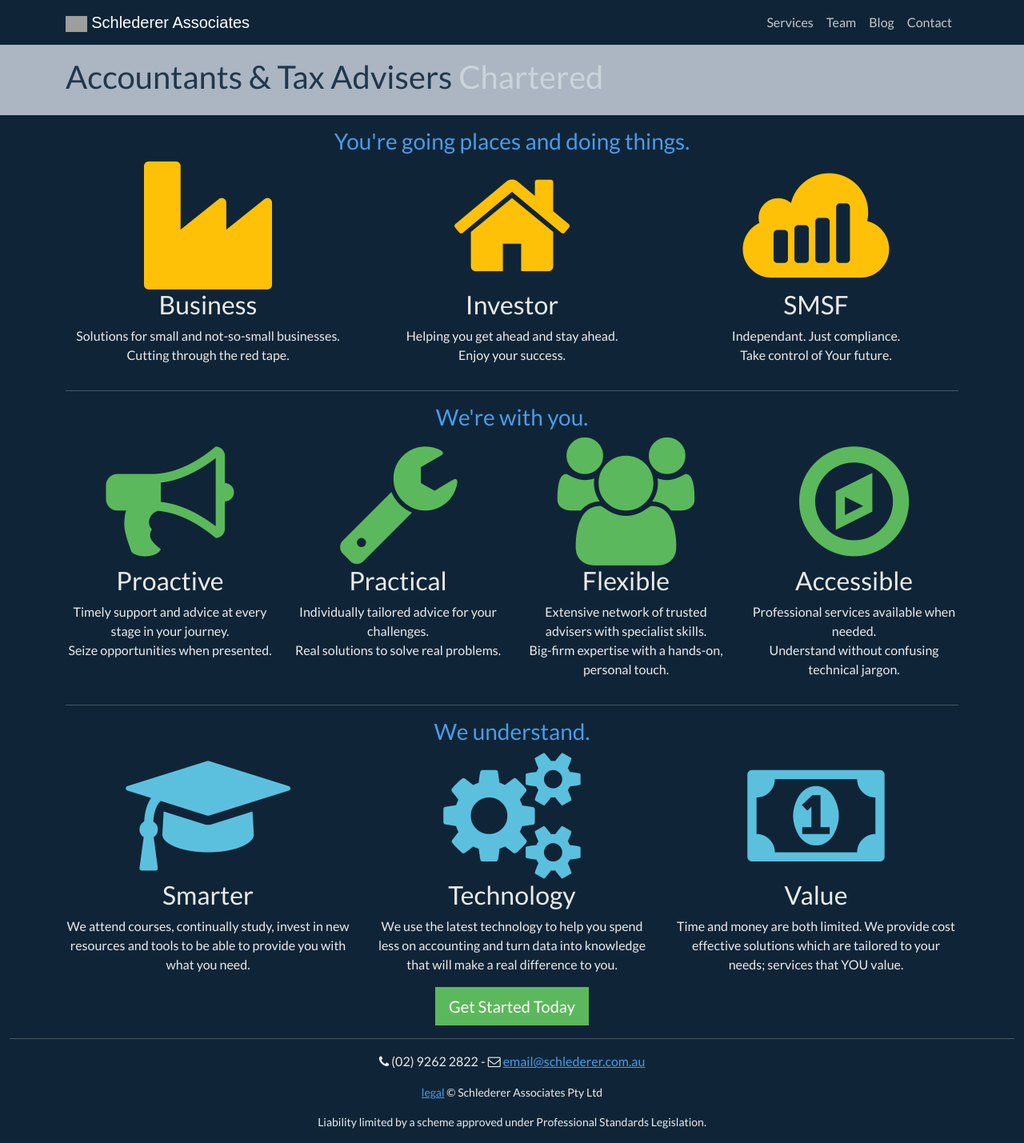
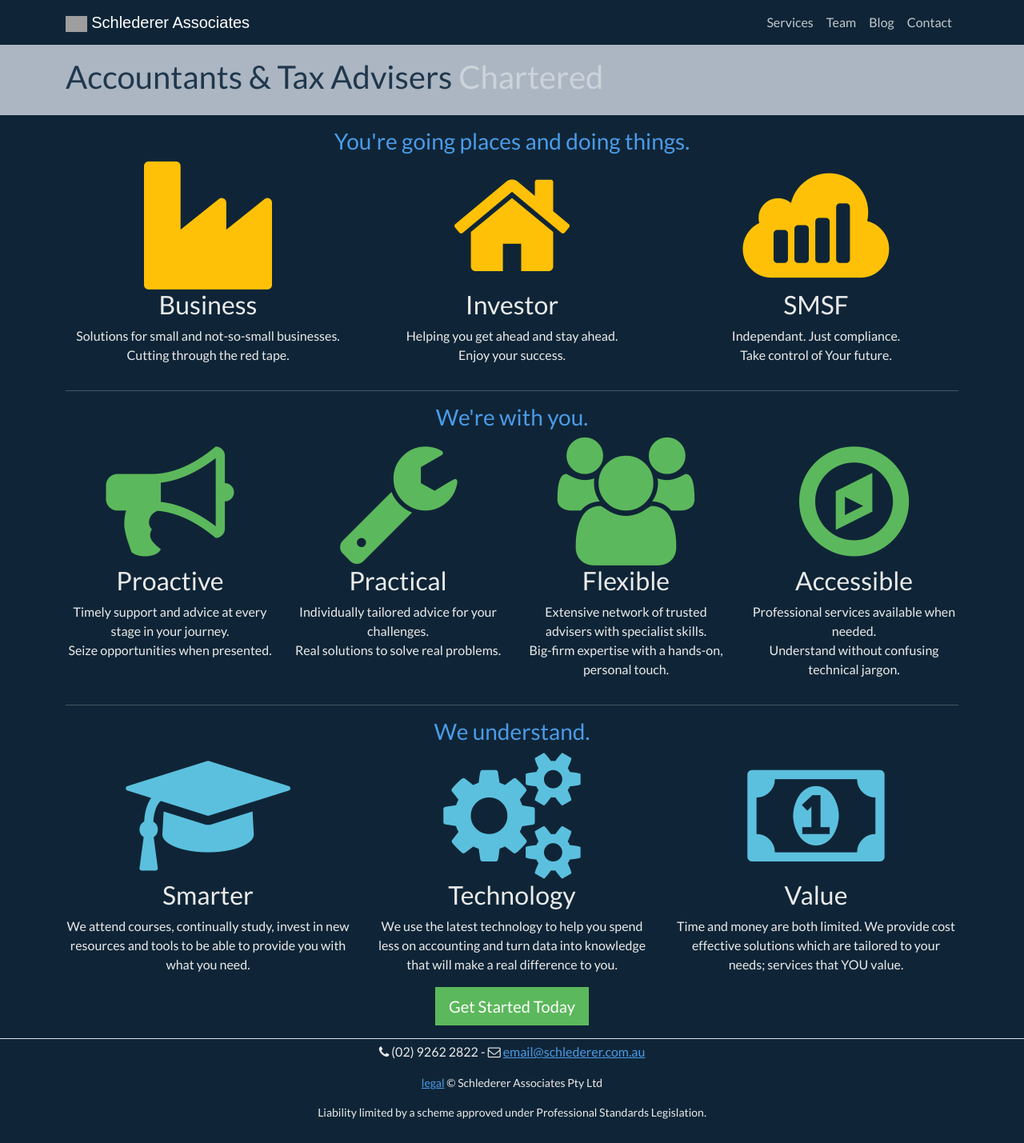
Before and after one commit to Mforcer/tax2, a Jekyll site: the page built from index.html, in a window 1280 px wide. Shown: the whole page at 80% size. Built offline with Jekyll 4.4.1, drawn with Linux system fonts in a browser that asks for light colours; nearby versions of some CDN libraries; grey boxes are pictures that could not be loaded.

Commit message:
Update footer.html

```diff
--- a/_includes/footer.html
+++ b/_includes/footer.html
@@ -1,5 +1,4 @@
-<footer class="container-fluid text-center">
-  <hr>
+<footer class="container-fluid text-center border-top mt-1 pt-1">
     <p><i class="fa fa-phone"></i>&nbsp;{{site.biz_phone}} - <i class="fa fa-envelope-o"></i>&nbsp;<a href="mailto:{{site.biz_email}}">{{site.biz_email}}</a></p>
     <p class="small"><a href="/legal/">legal</a> &copy;&nbsp;{{ site.publisher }}</p>
     <p class="small">Liability limited by a scheme approved under Professional Standards Legislation.</p>
```
